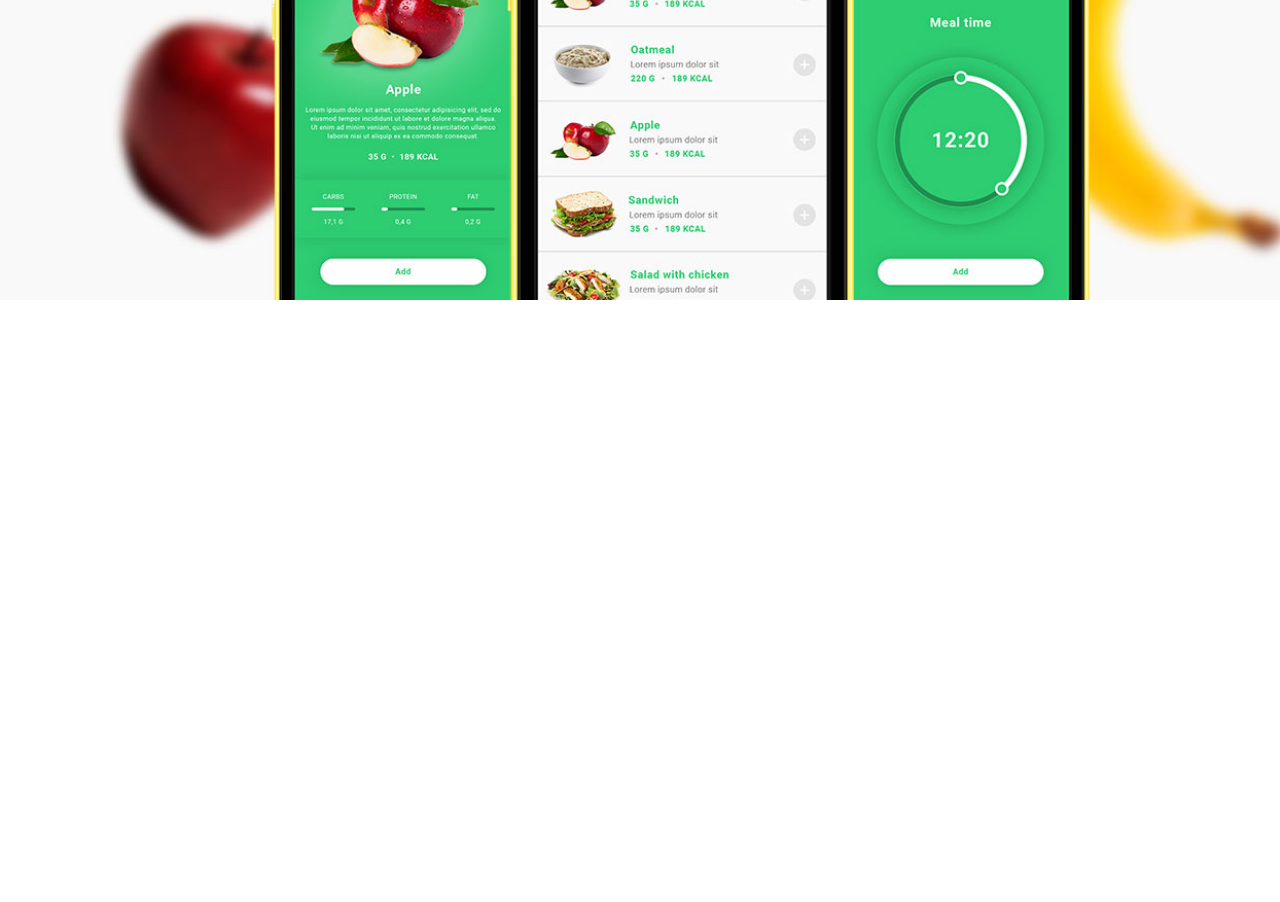
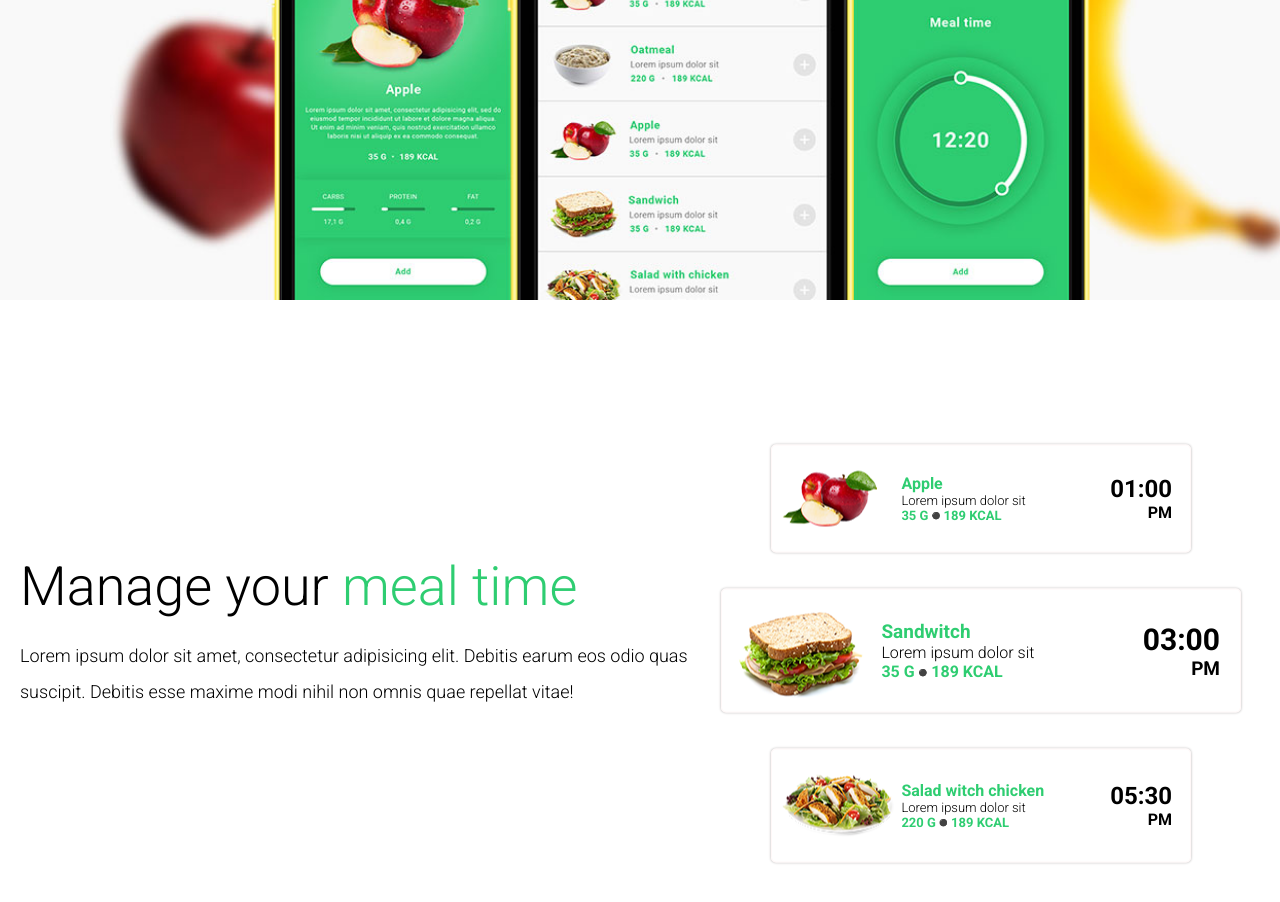
Before and after one commit to dorota-buraczynska/FitApp, a website: page index.html in a window 1280 px wide. Shown: the part 2398-3300 px from the top of the page. Before the commit the page ends 2698 px from the top, so only its background shows below. Drawn offline with Linux system fonts and the light colour scheme.

Commit message:
add meal-time section and style it

```diff
--- a/index.html
+++ b/index.html
@@ -52,5 +52,52 @@
     </div>
 </section>
 
+<section class="meal-time">
+    <div class="meal-time__wrapper">
+        <div class="meal-time__info">
+            <h2 class="meal-time__info-heading">Manage your <span>meal time</span></h2>
+            <p class="meal-time__info-text">Lorem ipsum dolor sit amet, consectetur adipisicing elit. Debitis earum eos odio quas suscipit. Debitis esse maxime modi nihil non omnis quae repellat vitae!</p>
+        </div>
+        <div class="meal-time__products">
+            <div class="meal-time__product">
+                <div class="meal-time__product-img-wrapper"><img class="meal-time__product-img meal-time__product-img--apple" src="images/product-image-3.png" alt="apple"></div>
+                <div class="meal-time__product-description">
+                    <p class="meal-time__product-title">Apple</p>
+                    <p class="meal-time__product-info">Lorem ipsum dolor sit</p>
+                    <p class="meal-time__product-content">35 G <span>&#9899;</span> 189 KCAL</p>
+                </div>
+                <div class="meal-time__time">
+                    <div class="meal-time__hour">01:00</div>
+                    <div class="meal-time__part-of-a-day">PM</div>
+                </div>
+            </div>
+            <div class="meal-time__product meal-time__product--large">
+                <div class="meal-time__product-img-wrapper"><img class="meal-time__product-img meal-time__product-img--sandwitch" src="images/product-image-2.png" alt="apple"></div>
+                <div class="meal-time__product-description">
+                    <p class="meal-time__product-title meal-time__product-title--large">Sandwitch</p>
+                    <p class="meal-time__product-info meal-time__product-info--large">Lorem ipsum dolor sit</p>
+                    <p class="meal-time__product-content meal-time__product-content--large">35 G <span>&#9899;</span> 189 KCAL</p>
+                </div>
+                <div class="meal-time__time">
+                    <div class="meal-time__hour meal-time__hour--large">03:00</div>
+                    <div class="meal-time__part-of-a-day meal-time__part-of-a-day--large">PM</div>
+                </div>
+            </div>
+            <div class="meal-time__product">
+                <div class="meal-time__product-img-wrapper"><img class="meal-time__product-img meal-time__product-img--salad" src="images/product-image-1.png" alt="apple"></div>
+                <div class="meal-time__product-description">
+                    <p class="meal-time__product-title">Salad witch chicken</p>
+                    <p class="meal-time__product-info">Lorem ipsum dolor sit</p>
+                    <p class="meal-time__product-content">220 G <span>&#9899;</span> 189 KCAL</p>
+                </div>
+                <div class="meal-time__time">
+                    <div class="meal-time__hour">05:30</div>
+                    <div class="meal-time__part-of-a-day">PM</div>
+                </div>
+            </div>
+        </div>
+    </div>
+</section>
+
 </body>
 </html>
--- /dev/null
+++ b/sass/components/_meal-time.scss
@@ -0,0 +1,159 @@
+.meal-time {
+
+  &__wrapper {
+    @extend %container;
+    font-size: 0;
+    position: relative;
+    height: 705px;
+  }
+
+  &__info {
+    display: inline-block;
+    width: 55%;
+  }
+
+  &__products {
+    display: inline-block;
+    width: 45%;
+    top: 50%;
+    transform: translateY(-50%);
+    position: relative;
+    padding-top: 37px;
+    text-align: -webkit-center;
+  }
+
+  &__product {
+    border: 1px solid #fff8f8;
+    border-radius: 5px;
+    box-shadow: 0 0 2px 1px #dcdada;
+    margin-bottom: 36px;
+    padding: 25px 10px;
+    width: 420px;
+    text-align: left;
+
+    &--large {
+      padding: 10px;
+      width: 520px;
+    }
+  }
+
+  &__product-description {
+  }
+
+  &__product-title {
+    color: $main-color;
+    font: {
+      size: 16px;
+      weight: bold;
+    }
+
+    &--large {
+      font: {
+        size: 19px;
+      }
+    }
+  }
+
+  &__product-info {
+    font: {
+      size: 13px;
+      weight: 300;
+    }
+
+    &--large {
+      font: {
+        size: 16px;
+      }
+    }
+  }
+
+  &__product-content {
+    color: $main-color;
+    font: {
+      size: 13px;
+      weight: bold;
+    }
+
+    & span {
+      color: black;
+      position: relative;
+      top: -2px;
+      font: {
+        size: 7px;
+        weight: 300;
+      }
+    }
+
+    &--large {
+      font: {
+        size: 16px;
+      }
+    }
+  }
+
+  &__product-img-wrapper,
+  &__product-description,
+  &__time {
+    vertical-align: middle;
+    display: inline-block;
+  }
+
+  &__product-img-wrapper {
+    width: 30%;
+  }
+
+  &__product-description {
+    width: 38%;
+  }
+
+  &__time {
+    text-align: right;
+    width: 30%;
+  }
+
+  &__hour {
+    font: {
+      size: 24px;
+      weight: bold;
+    }
+
+    &--large {
+      font: {
+        size: 30px;
+      }
+    }
+  }
+
+  &__part-of-a-day {
+    font: {
+      size: 16px;
+      weight: bold;
+    }
+
+    &--large {
+      font: {
+        size: 19px;
+      }
+    }
+  }
+
+  &__info-heading {
+    padding-bottom: 20px;
+    font: {
+      size: $main-font-size*3;
+      weight: 300;
+    }
+
+    & span {
+      color: $main-color;
+    }
+  }
+
+  &__info-text {
+    line-height: $main-font-size*2;
+    font: {
+      size: $main-font-size;
+      weight: 300;
+    }
+  }
+}
--- a/sass/main.scss
+++ b/sass/main.scss
@@ -5,3 +5,4 @@
 @import "components/about-app";
 @import "components/features";
 @import "components/diet-plan";
+@import "components/meal-time";
```
Also changed, not shown: css/main.css.
